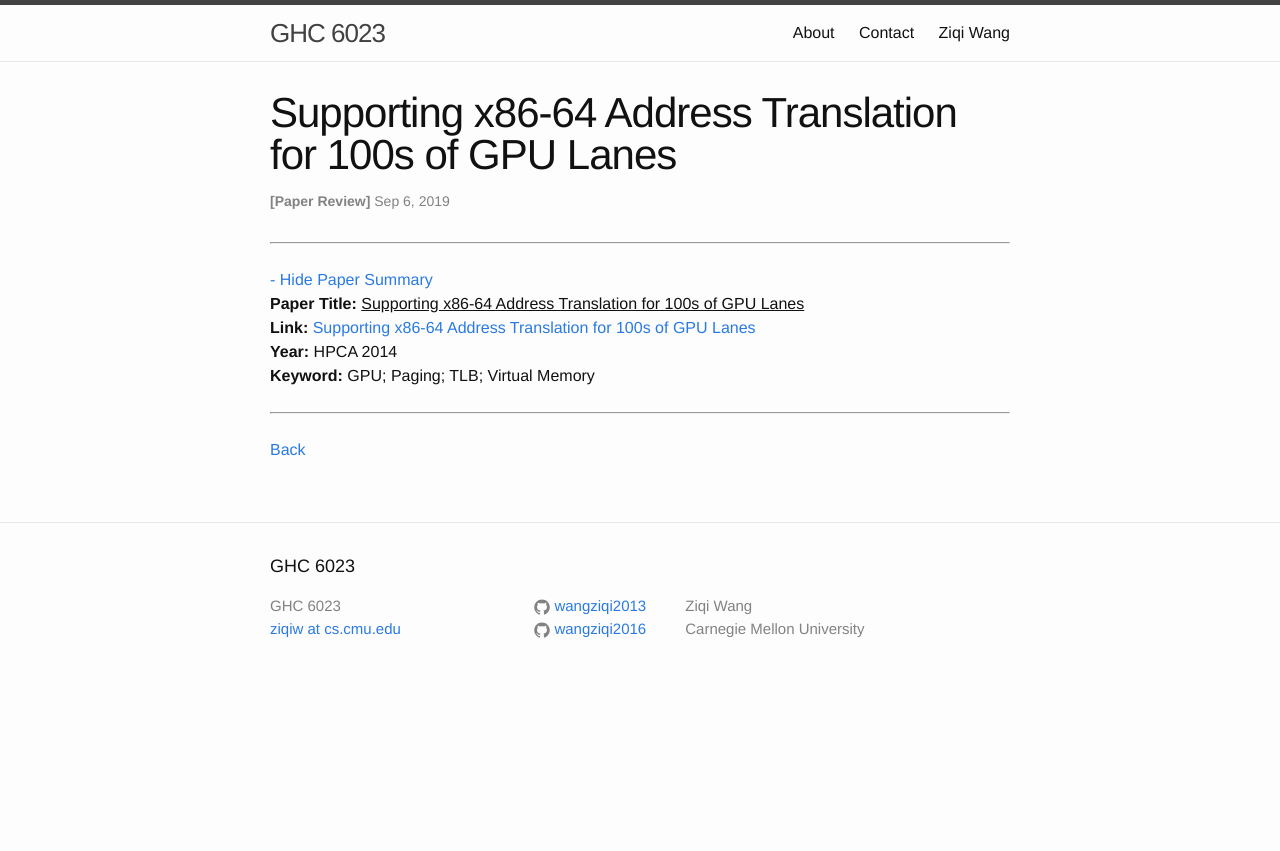
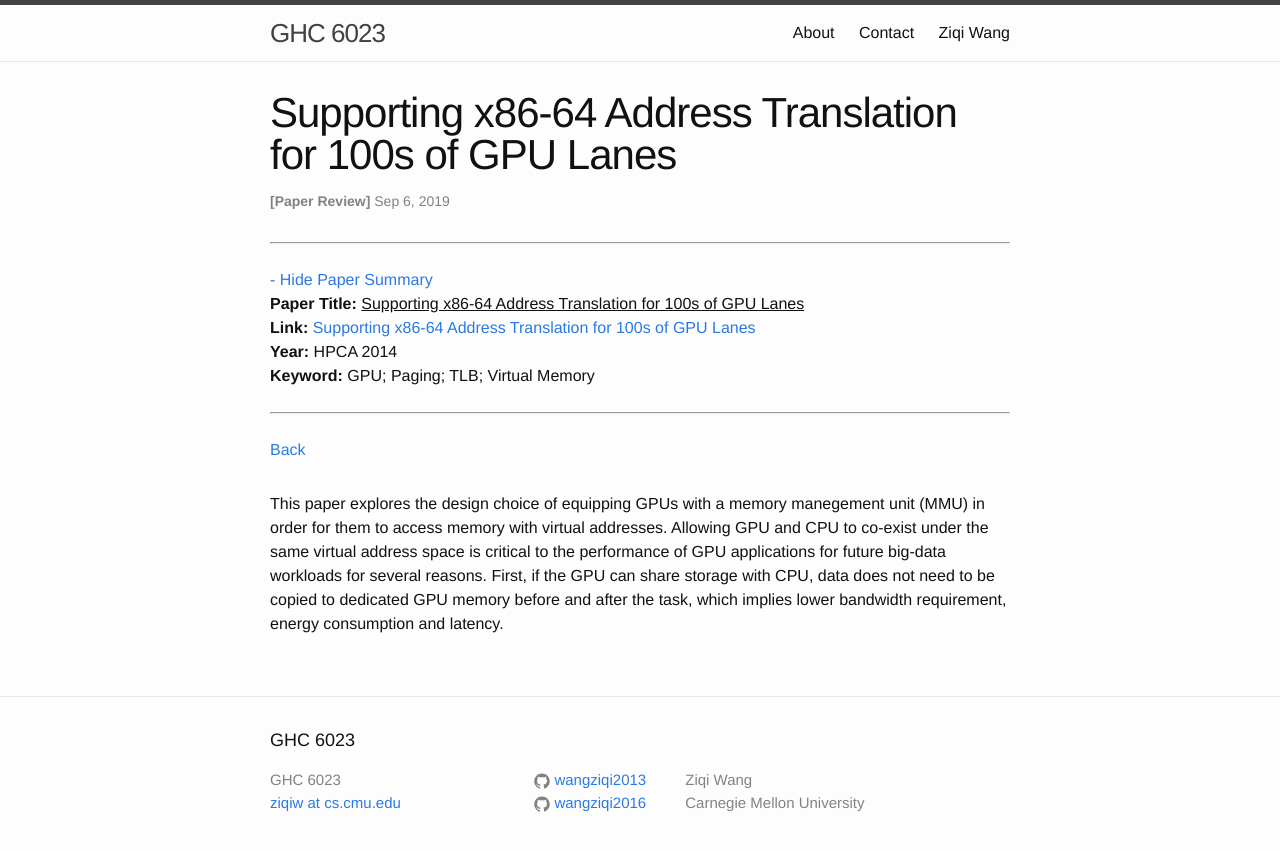
Before and after one commit to wangziqi2013/wangziqi2013.github.io, a Jekyll site: the page built from _posts/2019-09-05-supporting-x86-64-addr-xlat-for-100s-of-gpu-lanes.markdown, in a window 1280 px wide. Shown: the top 851 px of the page. Built offline with Jekyll 4.4.1, drawn with Linux system fonts in a browser that asks for light colours.

Commit message:
Adding first reason

```diff
--- a/_posts/2019-09-05-supporting-x86-64-addr-xlat-for-100s-of-gpu-lanes.markdown
+++ b/_posts/2019-09-05-supporting-x86-64-addr-xlat-for-100s-of-gpu-lanes.markdown
@@ -12,3 +12,9 @@ htm_cd:
 htm_cr:
 version_mgmt:
 ---
+
+This paper explores the design choice of equipping GPUs with a memory manegement unit (MMU) in order for them to access
+memory with virtual addresses. Allowing GPU and CPU to co-exist under the same virtual address space is critical to
+the performance of GPU applications for future big-data workloads for several reasons. First, if the GPU can share storage
+with CPU, data does not need to be copied to dedicated GPU memory before and after the task, which implies lower bandwidth
+requirement, energy consumption and latency.
```
